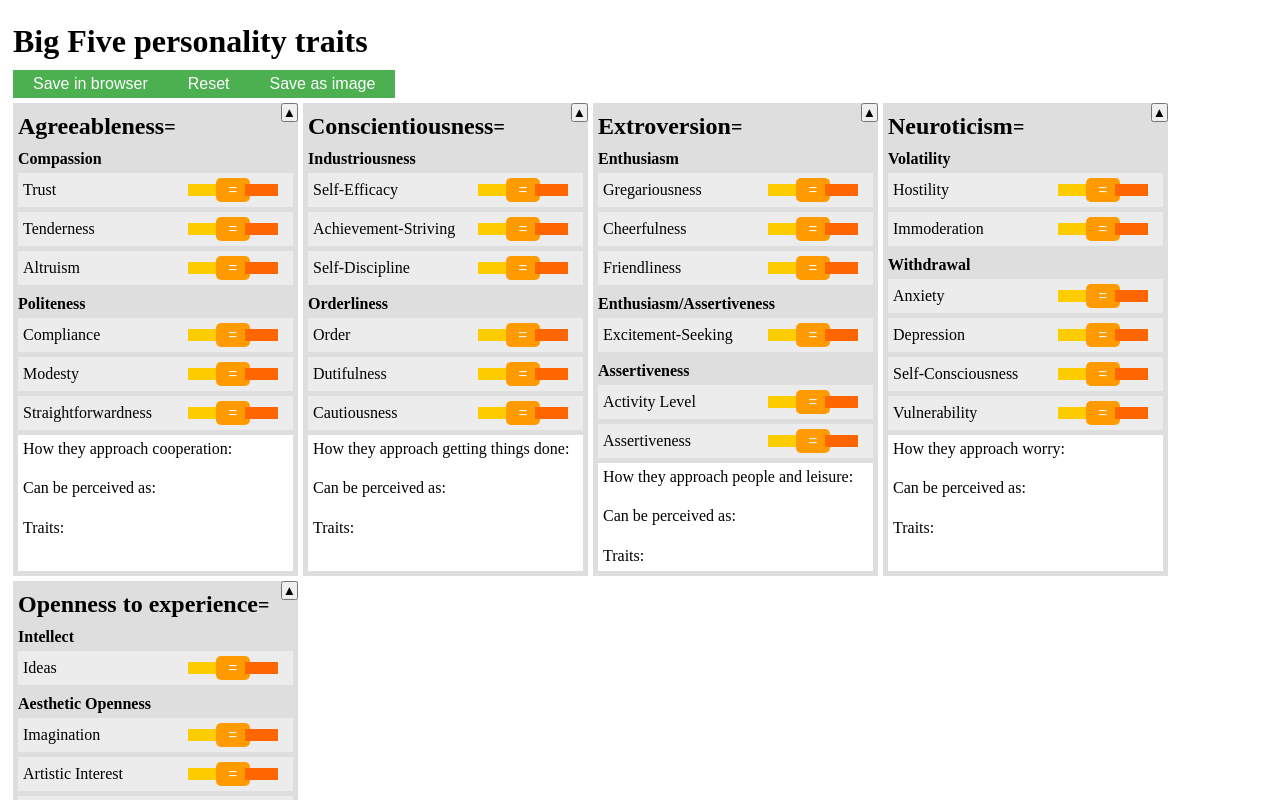
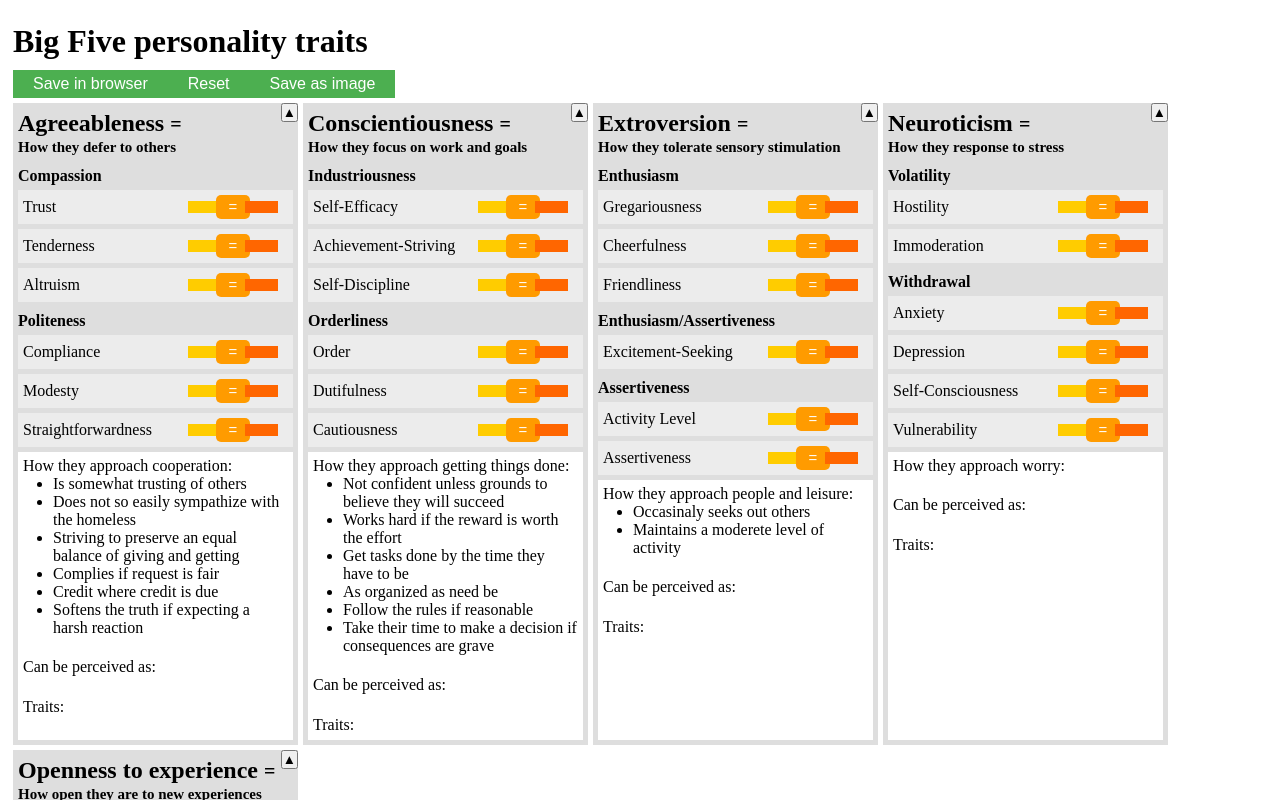
Before and after one commit to AndreaBoeAbrahamsen/big-five-personality-traits, a Vue app: page / in a window 1280 px wide. Shown: the top 800 px of the page. Built offline with nearby package versions, Linux system fonts and the light colour scheme.

Commit message:
More middle

```diff
--- a/src/assets/personalityTraits.json
+++ b/src/assets/personalityTraits.json
@@ -34,23 +34,25 @@
         "title" : "Tenderness", "weak" : "Logical", "strong" : "Compassionate",
         "Score" : {
           "high" : "Sympathize with the homeless",
+          "middle" : "Does not so easily sympathize with the homeless",
           "low" : "Believe in eye for eye"
         },
         "description" : "People who score high on this scale are tender-hearted and compassionate. They feel the pain of others vicariously and are easily moved to pity. Low scorers are not affected strongly by human suffering. They pride themselves on making objective judgments based on reason. They are more concerned with truth and impartial justice than with mercy.",
         "negetivePerception":{
-          "high" : "",
-          "low" : "Heartless"
+          "high" : "Sentimental",
+          "low" : "Callous"
         }
       },
       {
         "title" : "Altruism", "weak" : "Individualistic", "strong" : "Selfless",
         "Score" : {
           "high" : "Make people feel welcomed",
+          "middle" : "Striving to preserve an equal balance of giving and getting",
           "low" : "Look down on others"
         },
         "description" : "Altruistic people find helping other people genuinely rewarding. Consequently, they are generally willing to assist those who are in need. Altruistic people find that doing things for others is a form of self-fulfilment rather than self-sacrifice. Low scorers on this scale do not particularly like helping those in need. Requests for help feel like an imposition rather than an opportunity for self-fulfilment.",
         "negetivePerception":{
-          "high" : "",
+          "high" : "Bleeding heart",
           "low" : "Selfish"
         }
       },
@@ -58,18 +60,20 @@
         "title" : "Compliance", "weak" : "Commanding", "strong" : "Accommodating",
         "Score" : {
           "high" : "Easy to satisfy",
+          "middle" : "Complies if request is fair",
           "low" : "Have a sharp tongue"
         },
         "description" : "Individuals who score high on this scale dislike confrontations. They are perfectly willing to compromise or to deny their own needs in order to get along with others. Those who score low on this scale are more likely to intimidate others to get their way.",
         "negetivePerception":{
           "high" : "Submissive",
-          "low" : ""
+          "low" : "Unreasonable"
         }
       },
       {
         "title" : "Modesty", "weak" : "Boastful", "strong" : "Humble",
         "Score" : {
           "high" : "Dislike being center of attention",
+          "middle" : "Credit where credit is due",
           "low" : "Think highly of themself"
         },
         "description" : "High scorers on this scale do not like to claim that they are better than other people. In some cases this attitude may derive from low self-confidence or self-esteem. Nonetheless, some people with high self-esteem find immodesty unseemly. Those who are willing to describe themselves as superior tend to be seen as disagreeably arrogant by other people.",
@@ -82,6 +86,7 @@
         "title" : "Straightforwardness", "weak" : "Guarded", "strong" : "Honest",
         "Score" : {
           "high" : "Would never cheat on a exam",
+          "middle" : "Softens the truth if expecting a harsh reaction",
           "low" : "Use flattery to get ahead"
         },
         "description" : "High scorers on this scale see no need for pretence or manipulation when dealing with others and are therefore candid, frank, and sincere. Low scorers believe that a certain amount of deception in social relationships is necessary. People find it relatively easy to relate to the straightforward high-scorers on this scale. They generally find it more difficult to relate to the low-scorers on this scale. It should be made clear that low scorers are not unprincipled or immoral; they are simply more guarded and less willing to openly reveal the whole truth.",
@@ -114,6 +119,7 @@
         "title" : "Self-Efficacy", "weak" : "Doubtful", "strong" : "Independent",
         "Score" : {
           "high" : "Complete tasks successfully",
+          "middle" : "Not confident unless grounds to believe they will succeed",
           "low" : "Misjudge situations"
         },
         "description" : "This scale describes confidence in one's ability to accomplish things. High scorers believe they have the intelligence (common sense), drive, and self-control necessary for achieving success. Low scorers do not feel effective, and may have a sense that they are not in control of their lives.",
@@ -126,6 +132,7 @@
         "title" : "Achievement-Striving", "weak" : "Satisfied", "strong" : "Ambitious",
         "Score" : {
           "high" : "Work hard",
+          "middle" : "Works hard if the reward is worth the effort",
           "low" : "Do just enough to get by"
         },
         "description" : "Individuals who score high on this scale strive hard to achieve excellence. Their drive to be recognized as successful keeps them on track toward their lofty goals. They often have a strong sense of direction in life, but extremely high scores may be too single-minded and obsessed with their work. Low scorers are content to get by with a minimal amount of work, and might be seen by others as lazy.",
@@ -138,9 +145,10 @@
         "title" : "Self-Discipline", "weak" : "Lax", "strong" : "Persistent",
         "Score" : {
           "high" : "Get chores done right away",
+          "middle" : "Get tasks done by the time they have to be",
           "low" : "Waste time"
         },
-        "description" : "Self-discipline-what many people call will-power-refers to the ability to persist at difficult or unpleasant tasks until they are completed. People who possess high self-discipline are able to overcome reluctance to begin tasks and stay on track despite distractions. Those with low self-discipline procrastinate and show poor follow-through, often failing to complete tasks-even tasks they want very much to complete.",
+        "description" : "(What many people call will-power) Refers to the ability to persist at difficult or unpleasant tasks until they are completed. People who possess high self-discipline are able to overcome reluctance to begin tasks and stay on track despite distractions. Those with low self-discipline procrastinate and show poor follow-through, often failing to complete tasks-even tasks they want very much to complete.",
         "negetivePerception":{
           "high" : "",
           "low" : ""
@@ -149,7 +157,8 @@
       {
         "title" : "Order", "weak" : "Disorganized", "strong" : "Well-organized",
         "Score" : {
-          "high" : "Like order",
+          "high" : "Is well-organized",
+          "middle" : "As organized as need be",
           "low" : "Leave a mess"
         },
         "description" : "Persons with high scores on orderliness are well-organized. They like to live according to routines and schedules. They keep lists and make plans. Low scorers tend to be disorganized and scattered.",
@@ -162,6 +171,7 @@
         "title" : "Dutifulness", "weak" : "Free spirited", "strong" : "Responsible",
         "Score" : {
           "high" : "Follow the rules",
+          "middle" : "Follow the rules if reasonable",
           "low" : "Break rules"
         },
         "description" : "This scale reflects the strength of a person's sense of duty and obligation. Those who score high on this scale have a strong sense of moral obligation. Low scorers find contracts, rules, and regulations overly confining. They are likely to be seen as unreliable or even irresponsible.",
@@ -174,6 +184,7 @@
         "title" : "Cautiousness", "weak" : "Spontaneous", "strong" : "Premeditated",
         "Score" : {
           "high" : "Avoid mistakes",
+          "middle" : "Take their time to make a decision if consequences are grave",
           "low" : "Rush into things"
         },
         "description" : "Cautiousness describes the disposition to think through possibilities before acting. High scorers on the Cautiousness scale take their time when making decisions. Low scorers often say or do first thing that comes to mind without deliberating alternatives and the probable consequences of those alternatives.",
--- a/src/components/CharacterTraits.vue
+++ b/src/components/CharacterTraits.vue
@@ -9,9 +9,18 @@
     <div class="traits" id="capture">
       <div class="broad-trait" v-for="(broadTrait, key, i) in broadTraits">
         <h2>
-          <span data-tooltip="description">{{broadTrait.title}}</span>
-          <span class="symbole">{{avarage(i,symbole)}}</span>
+          <span data-tooltip="description" v-on:click="showMain(i)" class="title">
+            {{broadTrait.title}}
+          </span>
+          <span class="symbole">{{avarage(i,symbole)}}</span> <br/>
+          <b v-on:click="showMain(i)">{{broadTrait.subtitle}}</b>
         </h2>
+        <div class="mainDescription" v-bind:class="{ isShowing: showMainDescription[i] }">
+          {{broadTrait.description}}. <br>
+          {{broadTrait.highScore}} <br>
+          {{broadTrait.lowScore}}
+        </div>
+
         <button class="button" type="button" v-on:click="minimize(i)">
           {{minimized[i] ? "▼" : "▲"}}
         </button>
@@ -80,8 +89,8 @@
         <div class="summary">
           {{broadTrait.approach}}:
           <ul>
-            <li v-for="(facet, index) in broadTrait.facets" v-if="scores[i][index] != 2">
-              {{scores[i][index] > 2 ? facet.Score["high"] : scores[i][index] < 2 ?  facet.Score["low"] : null}}
+            <li v-for="(facet, index) in broadTrait.facets" v-if="(facet.Score['middle'] != null && scores[i][index] == 2) || scores[i][index] != 2"><!--v-if="scores[i][index] != 2"-->
+              {{scores[i][index] > 2 ? facet.Score["high"] : scores[i][index] < 2 ?  facet.Score["low"] : facet.Score["middle"]}}
             </li>
           </ul>
           <p>
@@ -129,6 +138,7 @@
         middle : "=",
         low : "⇓"
       },
+      showMainDescription: [false,false,false,false,false],
       showDescription: [
         [false,false,false,false,false,false],
         [false,false,false,false,false,false],
@@ -149,6 +159,9 @@
     },
     show: function(i, item) {
       Vue.set(this.showDescription[i], item, !this.showDescription[i][item])
+    },
+    showMain: function(i) {
+      Vue.set(this.showMainDescription, i, !this.showMainDescription[i])
     },
     save: function(){
       localStorage.setItem("scores", JSON.stringify(this.scores));
@@ -230,10 +243,32 @@
 
   h2 {
     margin: 5px 0 5px 0;
+    line-height: 20px;
+
+    .title {
+      cursor: pointer;
+    }
 
     .symbole {
       font-size: 20px;
     }
+
+    b {
+      font-size: 15px;
+      cursor: pointer;
+    }
+  }
+
+  .mainDescription {
+    padding-bottom: 0;
+    max-height: 0;
+    overflow: hidden;
+    transition: all .3s ease;
+  }
+
+  .mainDescription.isShowing {
+    padding-bottom: 5px;
+    max-height: 200px;
   }
 
   .category{
@@ -279,7 +314,6 @@
     .description.isShowing {
       padding-bottom: 5px;
       max-height: 300px;
-      height: auto;
     }
 
     .title{
```
Also changed, not shown: 13 other files (tests, documents, lock files or other folders).
